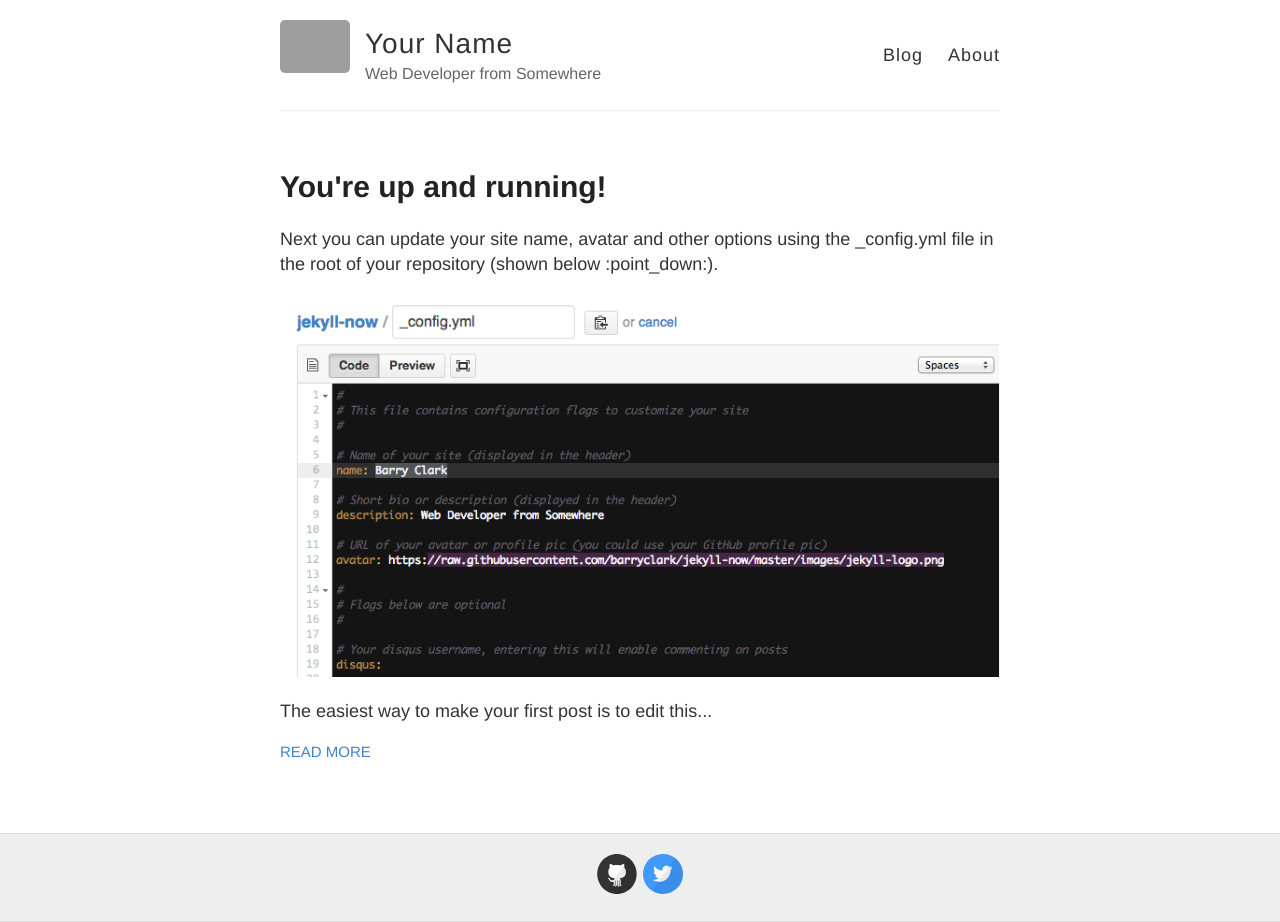
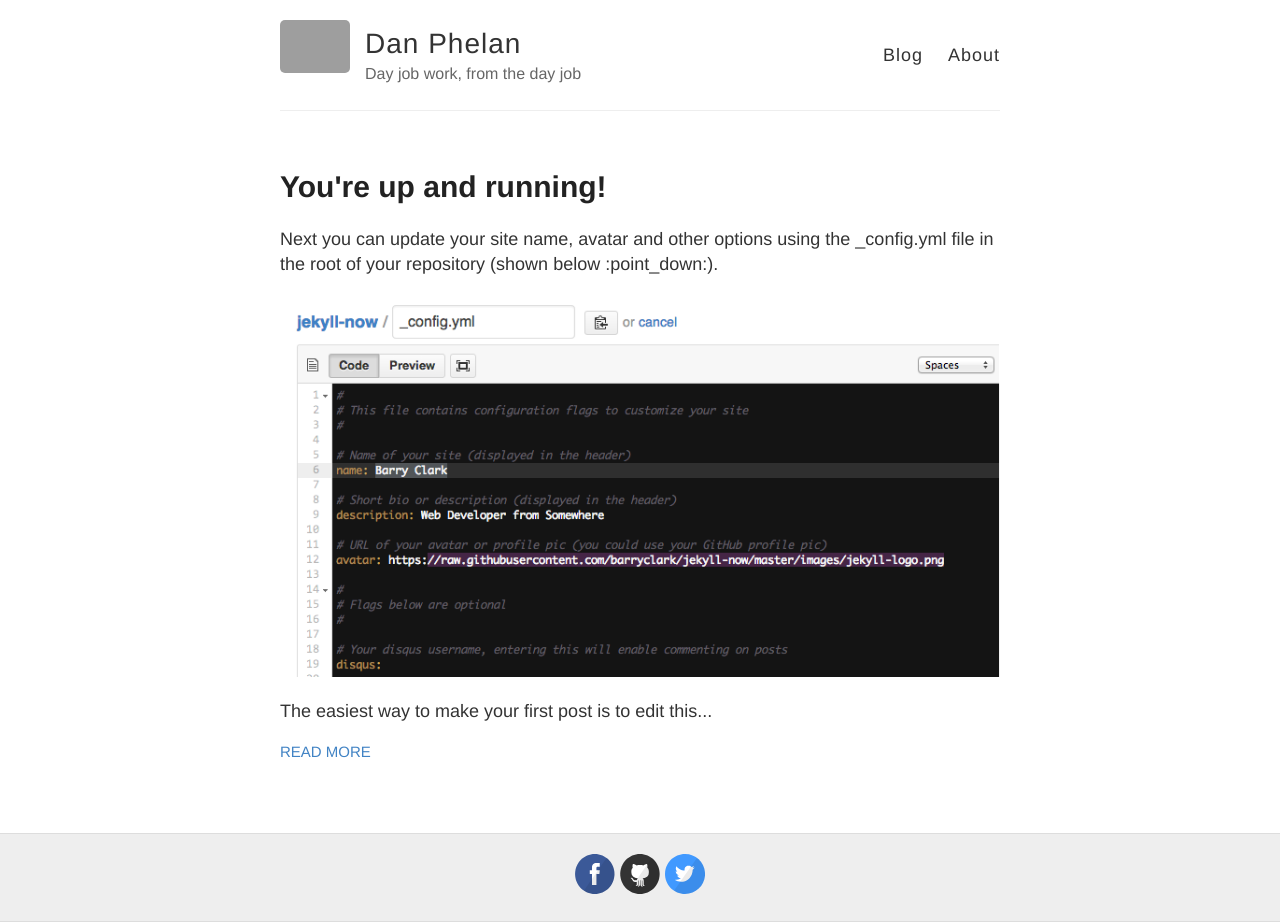
Before and after one commit to dtphelan/blog, a Jekyll site: the page built from index.html, in a window 1280 px wide. Built offline with Jekyll 4.4.1, drawn with Linux system fonts in a browser that asks for light colours; Markdown is read by kramdown in place of the engine named in the settings; grey boxes are pictures that could not be loaded.

Commit message:
config.yml

```diff
--- a/_config.yml
+++ b/_config.yml
@@ -3,10 +3,10 @@
 #
 
 # Name of your site (displayed in the header)
-name: Your Name
+name: Dan Phelan
 
 # Short bio or description (displayed in the header)
-description: Web Developer from Somewhere
+description: Day job work, from the day job
 
 # URL of your avatar or profile pic (you could use your GitHub profile pic)
 avatar: https://raw.githubusercontent.com/barryclark/jekyll-now/master/images/jekyll-logo.png
@@ -19,18 +19,18 @@ avatar: https://raw.githubusercontent.com/barryclark/jekyll-now/master/images/je
 footer-links:
   dribbble:
   email:
-  facebook:
+  facebook: dan.phelan.14
   flickr:
-  github: barryclark/jekyll-now
+  github: dtphelan
   instagram:
   linkedin:
   pinterest:
   rss: # just type anything here for a working RSS icon, make sure you set the "url" above!
-  twitter: jekyllrb
+  twitter: dtphelan
   stackoverflow: # your stackoverflow profile, e.g. "users/50476/bart-kiers"
 
 # Your disqus shortname, entering this will enable commenting on posts
-disqus:
+disqus: polisstasis
 
 # Enter your Google Analytics web tracking code (e.g. UA-2110908-2) to activate tracking
 google_analytics:
@@ -43,7 +43,7 @@ url: http://mrandmrsphelan.com
 # (http://yourusername.github.io/repository-name)
 # and NOT your User repository (http://yourusername.github.io)
 # then add in the baseurl here, like this: "/repository-name"
-baseurl: "/jekyll-now"
+baseurl: "/portfolio"
 
 #
 # !! You don't need to change any of the configuration flags below !!
```
